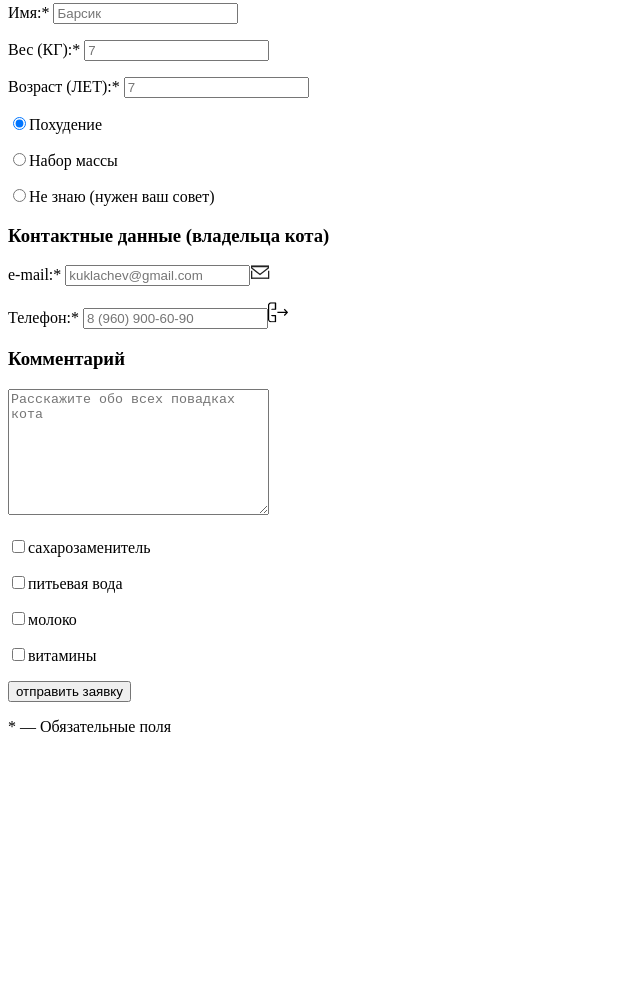
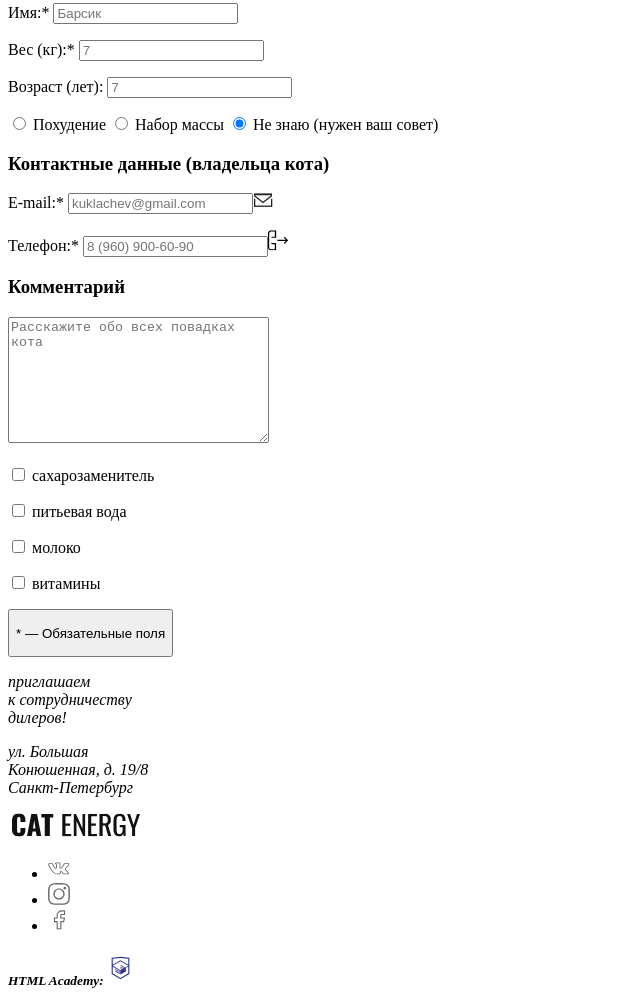
Before and after one commit to VladimirRys/1728289-cat-energy-22, a website: page source/form.html in a window 1280 px wide. Shown: the part 251-1248 px from the top of the page, without its empty margins (0-640 px from the left). Before the commit the page ends 1003 px from the top, so only its background shows below. Drawn offline with Linux system fonts and the light colour scheme.

Commit message:
Правки по разметке страницы формы

```diff
--- a/source/form.html
+++ b/source/form.html
@@ -34,43 +34,38 @@
   <main class="page-main">
     <h1 class="page-main__title">Подбор программы</h1>
     <p class="page-main__intro">Заполните анкету, и мы подберем программу питания для вашего кота</p>
-    <section class="page-main__form form">
-      <form action="https://echo.htmlacademy.ru" method="POST">
+    <form class="page-main__form form" action="https://echo.htmlacademy.ru" method="POST">
       <div class="form__input-name input-name container">
         <p class="input-name__item">
-            <label>Имя:*</label>
-            <input type="text" name="first_name" required placeholder="Барсик">
+          <label class="input-name__label" for="first_name">Имя:*</label>
+          <input type="text" name="first_name" id="first_name" required placeholder="Барсик">
         </p>
         <p class="input-name__item">
-            <label>Вес (КГ):*</label>
-            <input type="number" name="weight" required placeholder="7">
+          <label class="input-name__label" for="weight">Вес (кг):*</label>
+          <input type="number" name="weight" id="weight" required placeholder="7">
         </p>
         <p class="input-name__item">
-            <label>Возраст (ЛЕТ):*</label>
-            <input type="number" name="age" placeholder="7">
+          <label class="input-name__label" for="age">Возраст (лет):</label>
+          <input type="number" name="age" id="age" placeholder="7">
         </p>
       </div>
       <div class="form__radiobutton">
-          <p class="form__radiobutton">
-            <label>
-              <input type="radio" name="Похудение" checked>Похудение
+        <label class="form__radiobutton radiobutton">
+          <input class="radiobutton__input" type="radio" name="code" value="Похудение" checked>
+          <span class="radiobutton__label">Похудение</span>
         </label>
-          </p>
-          <p class="radiobutton__item">
-            <label>
-              <input type="radio" name="Набор массы">Набор массы
+        <label class="form__radiobutton radiobutton">
+          <input class="radiobutton__input" type="radio" name="code" value="Похудение" checked>
+          <span class="radiobutton__label">Набор массы</span>
         </label>
-          </p>
-          <p class="radiobutton__item">
-            <label>
-              <input type="radio" name="Не знаю">Не знаю (нужен ваш совет)
+        <label class="form__radiobutton radiobutton">
+          <input class="radiobutton__input" type="radio" name="code" value="Похудение" checked>
+          <span class="radiobutton__label">Не знаю (нужен ваш совет)</span>
         </label>
-          </p>
-        </div>
       <div class="form__contact contact">
         <h3 class="contact__title">Контактные данные (владельца кота)</h3>
         <p class="contact__item">
-            <label>e-mail:*</label>
+          <label>E-mail:*</label>
           <input type="email" name="email" required placeholder="kuklachev@gmail.com"><img src="img/icon/icon_email.svg" alt="email">
         </p>
         <p class="contact__item">
@@ -86,15 +81,57 @@
       </div>
       <div class="form__checkbox checkbox">
         <h3 class="checkbox__title"></h3>
-          <p class="checkbox__item"><input type="checkbox" name="add" value="сахарозаменитель">сахарозаменитель</p>
-          <p class="checkbox__item"><input type="checkbox" name="add" value="питьевая вода">питьевая вода</p>
-          <p class="checkbox__item"><input type="checkbox" name="add" value="молоко">молоко</p>
-          <p class="checkbox__item"><input type="checkbox" name="add" value="витамины">витамины</p>
+        <p class="checkbox__item">
+          <input type="checkbox" name="add" id="sugar" value="сахарозаменитель">
+          <label class="checkbox__label" for="sugar">cахарозаменитель</label>
+        </p>
+        <p class="checkbox__item">
+          <input type="checkbox" name="add" id="water" value="питьевая вода">
+          <label class="checkbox__label" for="water">питьевая вода</label>
+        </p>
+        <p class="checkbox__item">
+          <input type="checkbox" name="add" id="milk" value="молоко">
+          <label class="checkbox__label" for="milk">молоко</label>
+        </p>
+        <p class="checkbox__item">
+          <input type="checkbox" name="add" id="vitamin" value="витамины">
+          <label class="checkbox__label" for="vitamin">витамины</label>
+        </p>
       </div>
-        <p class="form__butten butten"><input type="submit" value="отправить заявку"></p>
+      <p class="form__butten butten"><button type="submit" value="отправить заявку"></p>
       <p class="form__demand">* — Обязательные поля</p>
     </form>
-    </section>
   </main>
+  <footer class="page-footer">
+    <div class="page-footer__wrapper">
+      <address class="page-footer__contacts contacts">
+        <p class="contact__title">приглашаем<br>к сотрудничеству<br>дилеров!</p>
+        <p class="contacts__text">ул. Большая<br>Конюшенная, д. 19/8<br>Санкт-Петербург</p>
+        <img src="" alt="" class="contact__cards">
+        <img src="img/logo 2.svg" alt="" class="contact__logo logo__text" width="128" height="24">
+        <div class="page-footer__social social">
+          <ul class="social__list">
+            <li class="social__item">
+              <a class="social__link social__link--vkontakte" href="https://vk.com/htmlacademy"><img
+                  src="img/icon/icon_vkontakte.svg" alt="Мы в Вконтакте" width="22" height="22"></a>
+            </li>
+            <li class="social__item">
+              <a class="social__link social__link--instagram" href="https://www.instagram.com/htmlacademy"><img
+                  src="img/icon/icon_instagram.svg" alt="Мы в Инстаграме" width="22" height="22"></a>
+            </li>
+            <li class="social__item">
+              <a class="social__link social__link--facebook" href="https://www.facebook.com/htmlacademy"><img
+                  src="img/icon/icon_facebook.svg" alt="Мы в Фейсбуке" width="22" height="22"></a>
+            </li>
+          </ul>
+        </div>
+        <small class="page-footer__copyright copyright">
+          <b class="copyright__text">HTML Academy:</b>
+          <a class="copyright__link" href="https://htmlacademy.ru"><img src="img/htmlacademy.svg" alt="htmlacademy"
+              width="27" height="34"></a>
+        </small>
+      </address>
+    </div>
+  </footer>
 </body>
 </html>
```
Lines whose indentation alone changed are shown as unchanged.
